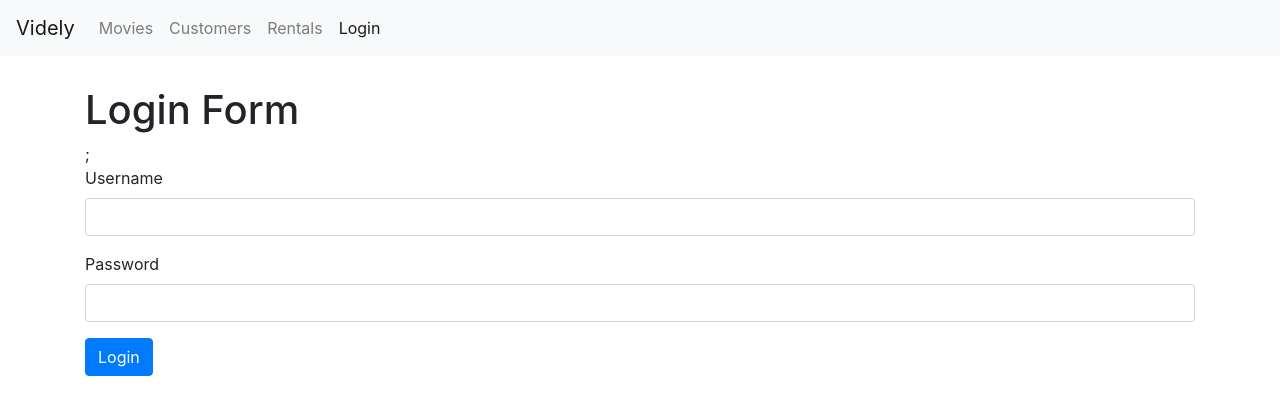
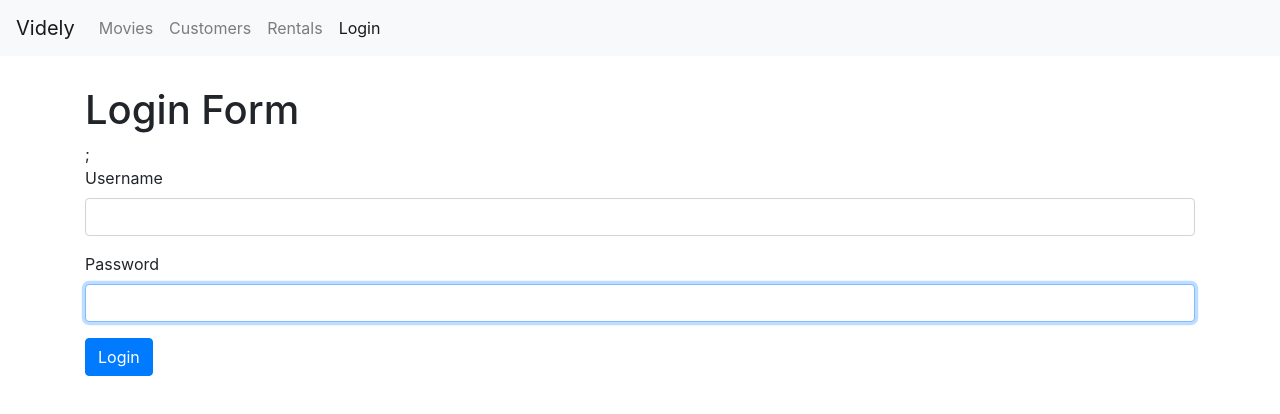
Before and after one commit to DevSen101/Vidly, a React (Create React App) app: page /login in a window 1280 px wide. Shown: the top 414 px of the page. Built offline with nearby package versions, Linux system fonts and the light colour scheme.

Commit message:
add: login form with separate input component

```diff
--- /dev/null
+++ b/src/components/common/input.jsx
@@ -0,0 +1,20 @@
+import React from 'react';
+
+const Input = ({name, label, value, onChange}) => {
+ return (
+   <div className="form-group">
+    <label htmlFor="name">{label}</label>
+     <input
+       autoFocus
+       value={value}
+       onChange={onChange}
+      name="name"
+      id="name"
+       type="text"
+       className="form-control"
+     />
+   </div>
+ );
+}
+
+export default Input;
--- a/src/components/common/loginForm.jsx
+++ b/src/components/common/loginForm.jsx
@@ -1,19 +1,40 @@
 import React, { Component } from "react";
+import Input from "./input";
 
 class LoginForm extends Component {
+  state = {
+    account: { userame: "", password: "" },
+  };
+
+  handleSubmit = (e) => {
+    e.preventDefault();
+    console.log("Submitted");
+  };
+
+  handleChange = ({ currentTarget: input }) => {
+    const account = { ...this.state.account };
+    account[input.name] = input.value;
+    this.setState({ account });
+  };
+
   render() {
+    const { account } = this.state;
     return (
       <div>
         <h1>Login Form</h1>;
-        <form>
-          <div className="form-group">
-            <label htmlFor="username">Username</label>
-            <input id="username" type="text" className="form-control" />
-          </div>
-          <div className="form-group">
-            <label htmlFor="password">Password</label>
-            <input id="password" type="password" className="form-control" />
-          </div>
+        <form onSubmit={this.handleSubmit}>
+          <Input
+            name="username"
+            label="Username"
+            value={account.username}
+            onChange={this.handleChange}
+          />
+          <Input
+            name="password"
+            label="Password"
+            value={account.username}
+            onChange={this.handleChange}
+          />
           <button className="btn btn-primary">Login</button>
         </form>
       </div>
```
